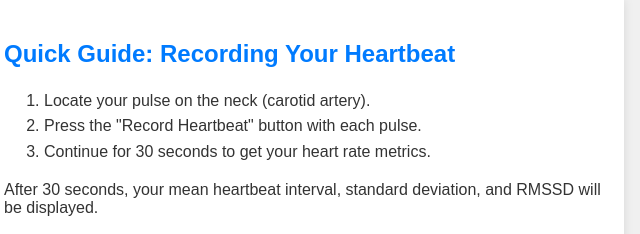
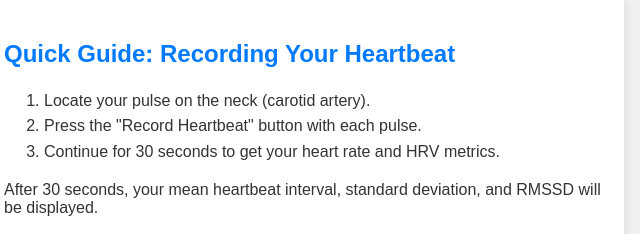
Before and after one commit to Superfrey/heart_rate_variability_recorder, a plain HTML site: page index.html in a window 1280 px wide. Shown: the top 234 px of the page, 336-976 px from the left. Drawn offline with Linux system fonts and the light colour scheme.

Commit message:
Update index.html

```diff
--- a/index.html
+++ b/index.html
@@ -3,7 +3,7 @@
 <head>
     <meta charset="UTF-8">
     <meta name="viewport" content="width=device-width, initial-scale=1.0">
-    <title>Heartbeat Recorder</title>
+    <title>Heart rate variability recorder</title>
     <link rel="stylesheet" href="styles.css">
 </head>
 <body>
@@ -13,7 +13,7 @@
             <ol>
                 <li>Locate your pulse on the neck (carotid artery).</li>
                 <li>Press the "Record Heartbeat" button with each pulse.</li>
-                <li>Continue for 30 seconds to get your heart rate metrics.</li>
+                <li>Continue for 30 seconds to get your heart rate and HRV metrics.</li>
             </ol>
             <p>After 30 seconds, your mean heartbeat interval, standard deviation, and RMSSD will be displayed.</p>
         </div>
```
